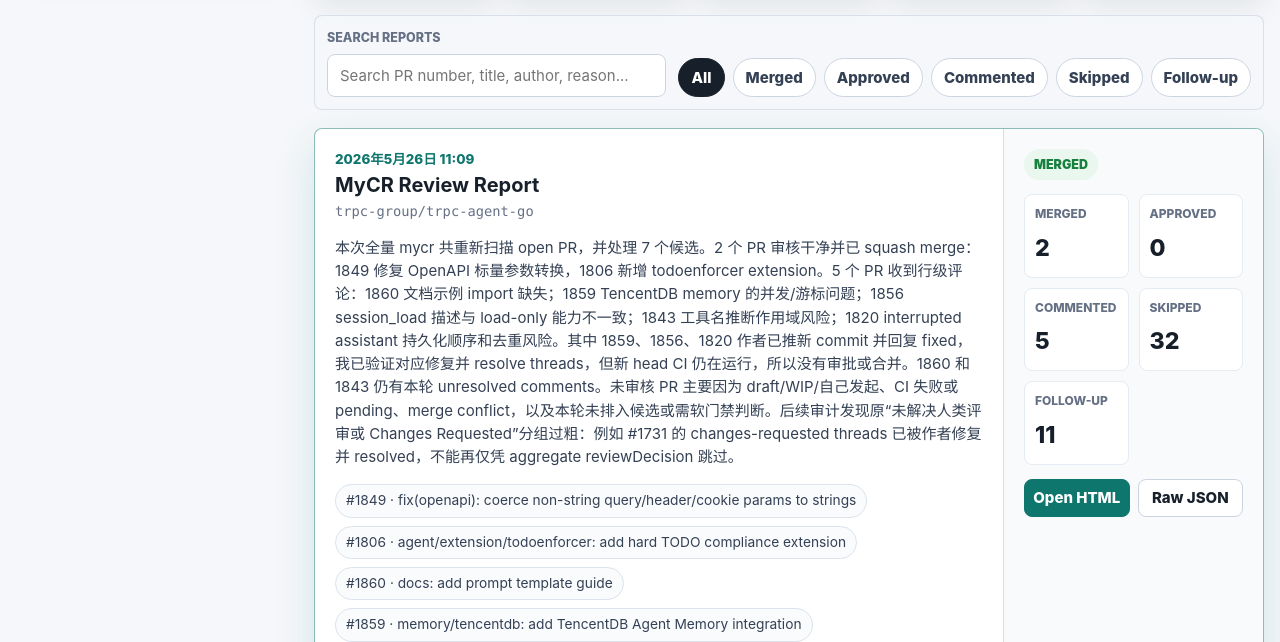
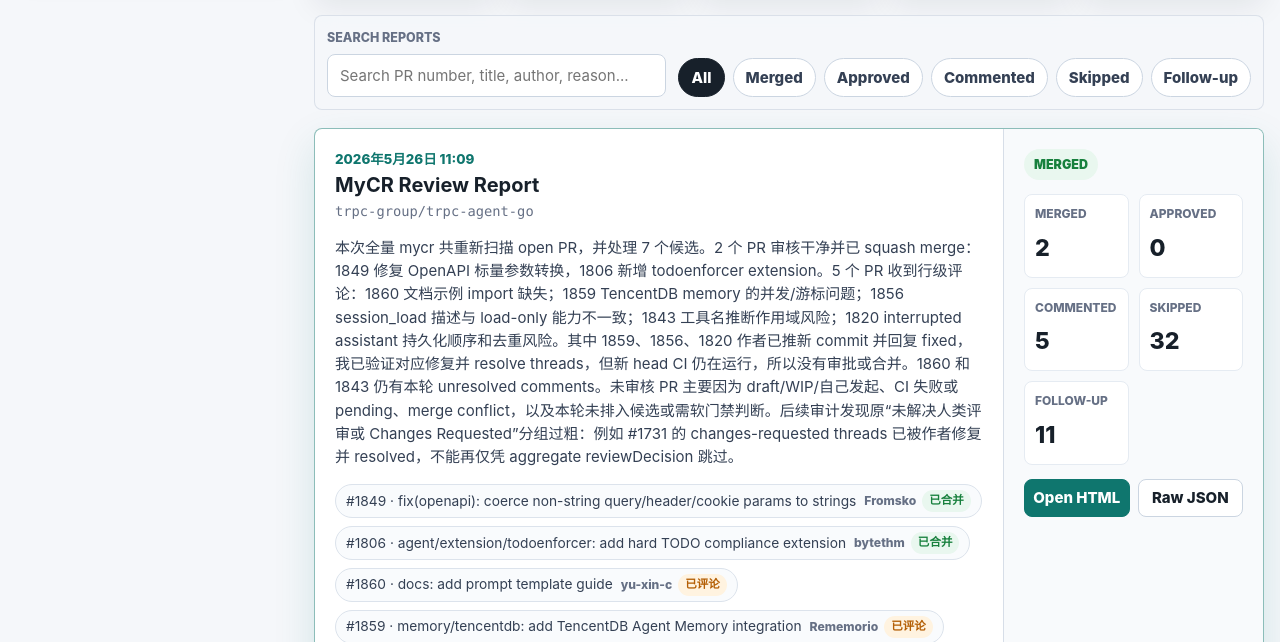
Before and after one commit to Rememorio/mycr, an Astro site: page / in a window 1280 px wide. Shown: the part 310-952 px from the top of the page. Built offline with nearby package versions, Linux system fonts and the light colour scheme; Astro itself is replaced by a stand-in of ours.

Commit message:
mycr: show pr authors in archive chips

```diff
--- a/src/pages/index.astro
+++ b/src/pages/index.astro
@@ -53,6 +53,16 @@ const formatNavDate = (value) => {
   return navDateFormatter.format(date);
 };
 const prLabel = (item) => (item?.number ? `#${item.number}` : "PR");
+const prStatusLabels = {
+  approved: "已批准",
+  blocked: "阻塞",
+  commented: "已评论",
+  merged: "已合并",
+  skipped: "未审核",
+};
+const prStatusClass = (item) => item?.status || "reviewed";
+const prStatusLabel = (item) =>
+  prStatusLabels[prStatusClass(item)] || prStatusClass(item);
 const reportShortTitle = (report) =>
   report.title.replace(/^MyCR Review Report\s*/u, "").trim() || report.reportId;
 const reportStatusLabel = (report) => {
@@ -321,8 +331,21 @@ const statusMetrics = [
                           <span class="muted">No reviewed PRs in this run.</span>
                         ) : (
                           report.headlineItems.map((item) => (
-                            <a href={item.url} target="_blank" rel="noreferrer">
-                              {prLabel(item)} · {item.title}
+                            <a
+                              class="quick-pr-chip"
+                              href={item.url}
+                              target="_blank"
+                              rel="noreferrer"
+                            >
+                              <span class="quick-pr-title">
+                                {prLabel(item)} · {item.title}
+                              </span>
+                              <span class="quick-pr-meta">
+                                <span>{item.author || "unknown"}</span>
+                                <span class={`quick-pr-status ${prStatusClass(item)}`}>
+                                  {prStatusLabel(item)}
+                                </span>
+                              </span>
                             </a>
                           ))
                         )}
--- a/src/styles/global.css
+++ b/src/styles/global.css
@@ -431,6 +431,7 @@ h1 {
   max-width: 100%;
   min-height: 30px;
   align-items: center;
+  gap: 8px;
   border: 1px solid #dce3ec;
   border-radius: 999px;
   padding: 5px 10px;
@@ -443,6 +444,47 @@ h1 {
 .quick-prs a:hover {
   border-color: var(--teal);
   color: var(--teal);
+}
+
+.quick-pr-title {
+  min-width: 0;
+}
+
+.quick-pr-meta {
+  display: inline-flex;
+  flex: 0 0 auto;
+  align-items: center;
+  gap: 6px;
+  color: var(--muted);
+  font-size: 0.76rem;
+  font-weight: 800;
+}
+
+.quick-pr-status {
+  display: inline-flex;
+  align-items: center;
+  border-radius: 999px;
+  padding: 2px 7px;
+  background: #e9f7ef;
+  color: var(--green);
+  font-size: 0.72rem;
+  font-weight: 900;
+}
+
+.quick-pr-status.commented {
+  background: #fff3e0;
+  color: var(--orange);
+}
+
+.quick-pr-status.approved {
+  background: #eef8f3;
+  color: var(--green);
+}
+
+.quick-pr-status.blocked,
+.quick-pr-status.skipped {
+  background: #fef2f2;
+  color: var(--red);
 }
 
 .run-details {
```
